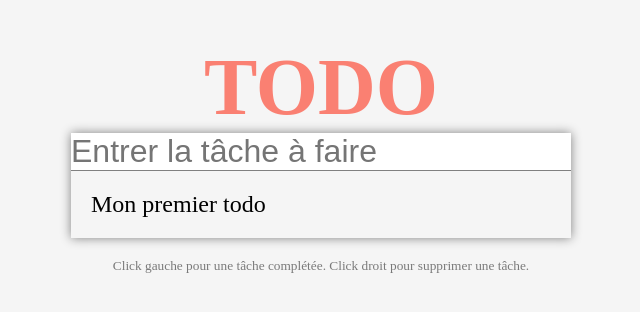
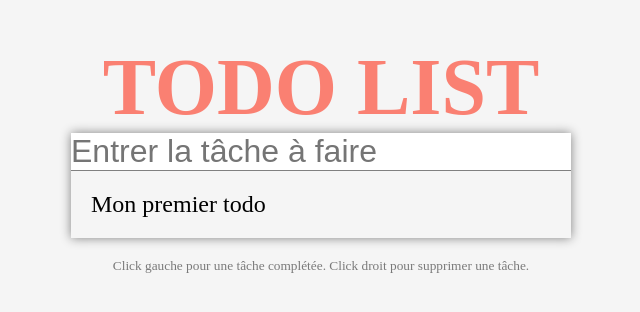
Before and after one commit to DylanPiriou/simple-todo-list-vanilla-js, a plain HTML site: page index.html in a window 1280 px wide. Shown: the part 242-554 px from the top of the page, without its empty margins (319-959 px from the left). Drawn offline with Linux system fonts and the light colour scheme.

Commit message:
changement titre index

```diff
--- a/index.html
+++ b/index.html
@@ -8,7 +8,7 @@
     <link rel="stylesheet" href="style.css" />
   </head>
   <body>
-    <h1>todo</h1>
+    <h1>todo list</h1>
     <form id="form">
       <input
         type="text"
```
